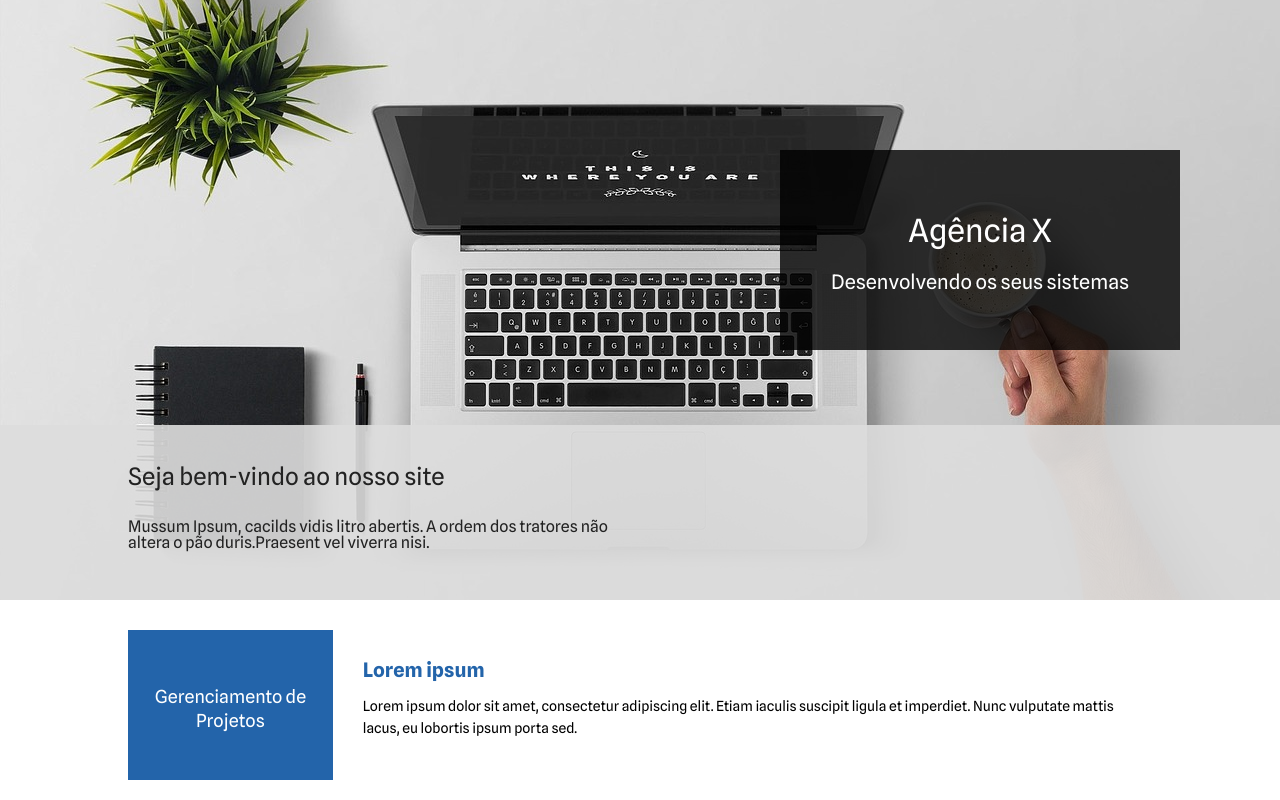
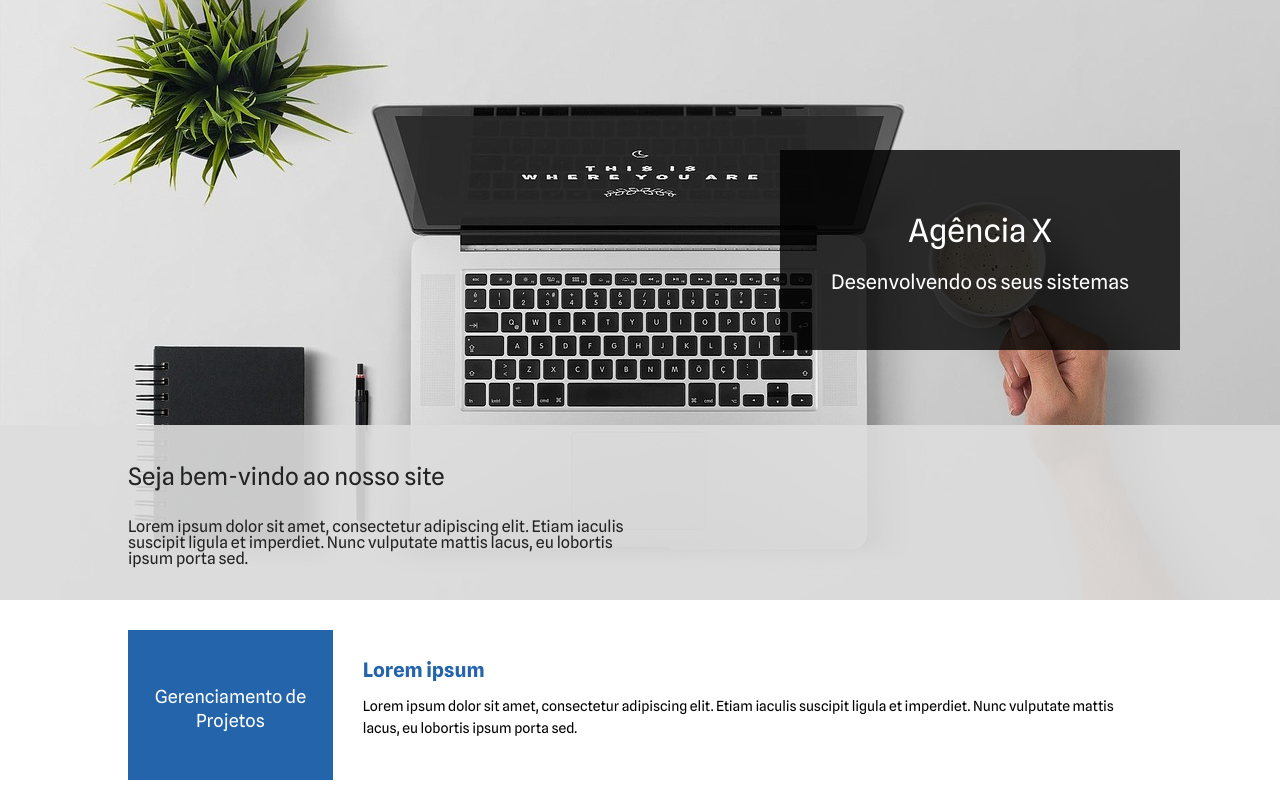
Before and after one commit to TeacherSamanthaSilva/ProjetoAgencia, a plain HTML site: page index.html in a window 1280 px wide. Shown: the top 800 px of the page. Drawn offline with Linux system fonts and the light colour scheme.

Commit message:
lorem ipsum
Nesse commit adicionei um loren ipsum

```diff
--- a/index.html
+++ b/index.html
@@ -31,7 +31,7 @@
                     <div class="company-info-background"></div>
                     <div class="company-info-titlebox">
                         <h2>Seja bem-vindo ao nosso site</h2>
-                        <p>Mussum Ipsum, cacilds vidis litro abertis. A ordem dos tratores não altera o pão duris.Praesent vel viverra nisi. </p>
+                        <p>Lorem ipsum dolor sit amet, consectetur adipiscing elit. Etiam iaculis suscipit ligula et imperdiet. Nunc vulputate mattis lacus, eu lobortis ipsum porta sed. </p>
                     </div>
                 </div>
             </div>
```
